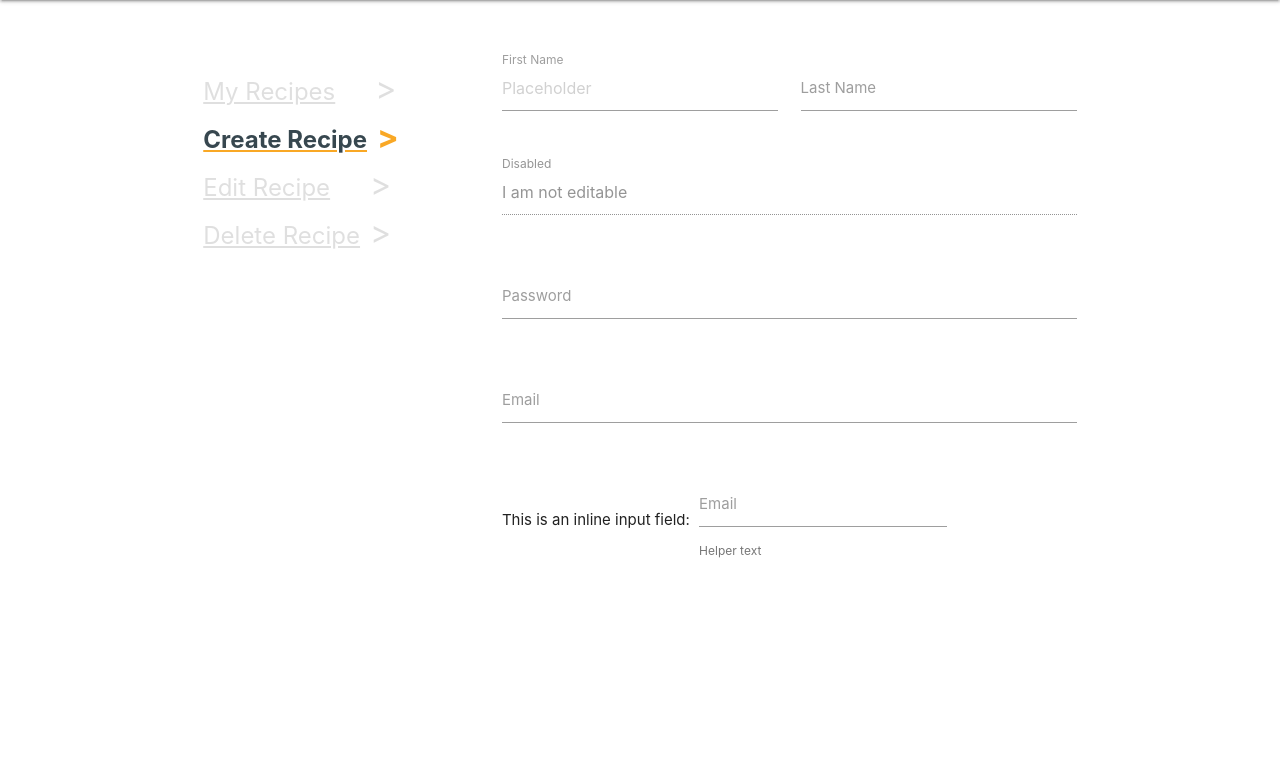
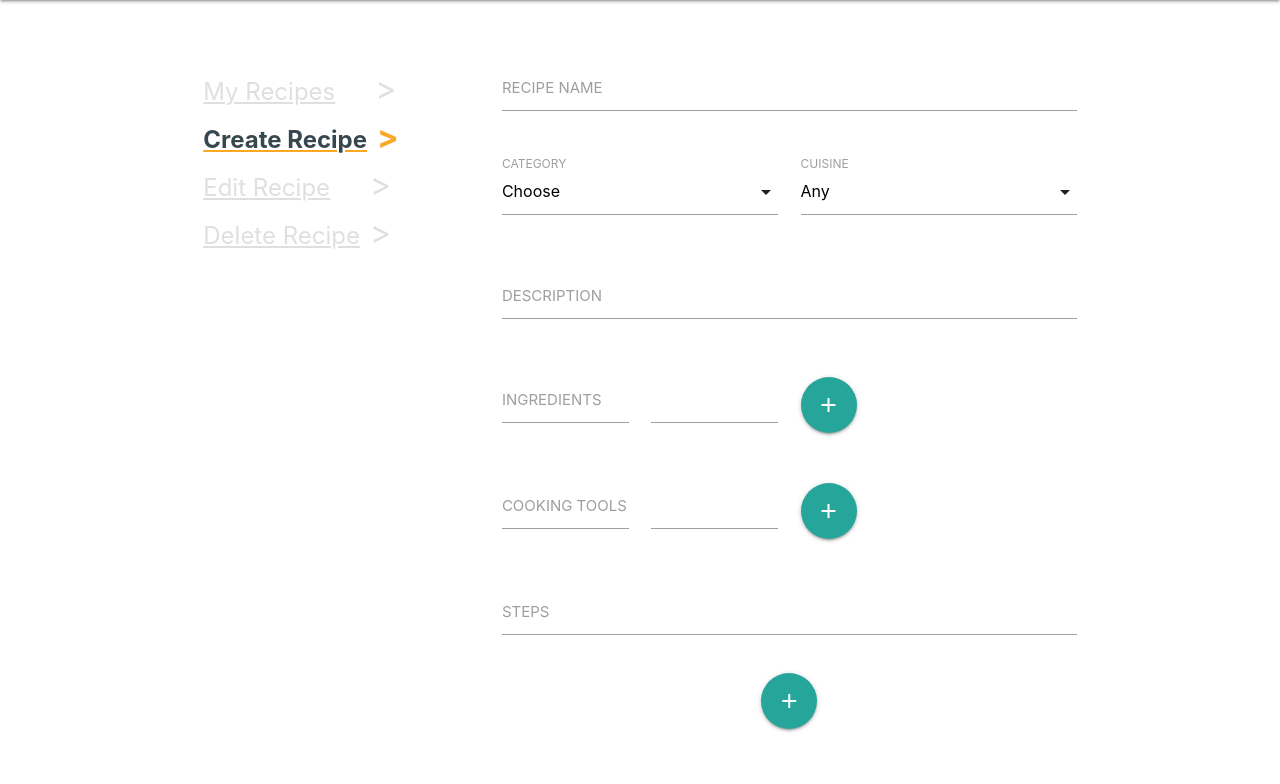
Before and after one commit to wickyakloe/Online-Cookbook, a Flask app: page /create_recipe in a window 1280 px wide. Shown: the part 64-848 px from the top of the page. Before the commit the page ends 622 px from the top, so only its background shows below. Run offline with Flask 2, Linux system fonts and the light colour scheme; some libraries are stand-ins or nearby versions.

Commit message:
Update recipe form

```diff
--- a/templates/base.html
+++ b/templates/base.html
@@ -50,6 +50,10 @@
 
         // Initialize sidenav on small screen sizes
         $('.sidenav').sidenav();
+
+        // Initialize select element
+        $('select').formSelect();
+
       });
     </script>
 
--- a/templates/createrecipe.html
+++ b/templates/createrecipe.html
@@ -19,44 +19,73 @@
      </ul>
 
     <div class="col s12 m8">
+      <form action="" method="POST">
+        <div class="row">
+          <div class="input-field col s12">
+            <input id="recipe_name" name="recipe_name" type="text" class="validate">
+            <label for="recipe_name">RECIPE NAME</label>
+          </div>
+        </div>
         <div class="row">
           <div class="input-field col s6">
-          <input placeholder="Placeholder" id="first_name" type="text" class="validate">
-          <label for="first_name">First Name</label>
+            <select>
+              <option value="" disabled selected>Choose</option>
+              <option value="1">Option 1</option>
+              <option value="2">Option 2</option>
+              <option value="3">Option 3</option>
+            </select>
+            <label>CATEGORY</label>
           </div>
           <div class="input-field col s6">
-          <input id="last_name" type="text" class="validate">
-          <label for="last_name">Last Name</label>
+            <select>
+              <option value="" disabled selected>Any</option>
+              <option value="1">Option 1</option>
+              <option value="2">Option 2</option>
+              <option value="3">Option 3</option>
+            </select>
+            <label>CUISINE</label>
           </div>
         </div>
         <div class="row">
           <div class="input-field col s12">
-          <input disabled value="I am not editable" id="disabled" type="text" class="validate">
-          <label for="disabled">Disabled</label>
+            <input id="description" name="description" type="text" class="validate">
+            <label for="desciption">DESCRIPTION</label>
+          </div>
+        </div>
+        <div class="row">
+          <div class="input-field col s3">
+            <input id="ingredients" name="ingredient1" type="text" class="validate">
+            <label for="ingredients">INGREDIENTS</label>
+          </div>
+          <div class="input-field col s3">
+             <input id="ingredients" name="ingredient2" type="text" class="validate">
+          </div>
+          <div class="input-field col s2">
+              <a class="btn-floating btn-large waves-effect waves-light"><i class="material-icons">add</i></a>
+           </div>
+        </div>
+        <div class="row">
+          <div class="input-field col s3">
+            <input id="cooking_tools" name="cooking_tools1" type="text" class="validate">
+            <label for="cooking_tools">COOKING TOOLS</label>
+          </div>
+          <div class="input-field col s3">
+              <input id="cooking_tools" name="cooking_tools2" type="text" class="validate">
+          </div>
+          <div class="input-field col s2">
+              <a class="btn-floating btn-large waves-effect waves-light"><i class="material-icons">add</i></a>
           </div>
         </div>
         <div class="row">
           <div class="input-field col s12">
-          <input id="password" type="password" class="validate">
-          <label for="password">Password</label>
+            <input id="steps" name="step1" type="text" class="validate">
+            <label for="steps">STEPS</label>
+          </div>
+          <div class="input-field col s12 center-align">
+            <a class="btn-floating btn-large waves-effect waves-light"><i class="material-icons">add</i></a>
           </div>
         </div>
-      <div class="row">
-        <div class="input-field col s12">
-          <input id="email" type="email" class="validate">
-          <label for="email">Email</label>
-        </div>
-      </div>
-      <div class="row">
-        <div class="col s12">
-          This is an inline input field:
-          <div class="input-field inline">
-            <input id="email_inline" type="email" class="validate">
-            <label for="email_inline">Email</label>
-            <span class="helper-text" data-error="wrong" data-success="right">Helper text</span>
-          </div>
-        </div>
-      </div>
+      </form>
     </div>
 </div>
 {% endblock %}
```
Lines whose indentation alone changed are shown as unchanged.
